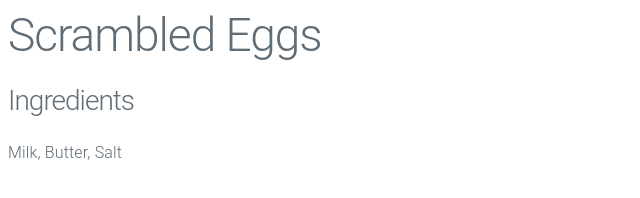
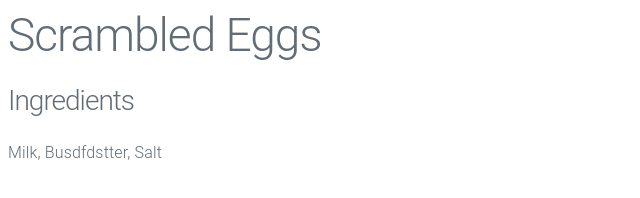
Before and after one commit to judepj/first-project, a plain HTML site: page index.html in a window 1280 px wide. Shown: the full height of the page, 0-640 px from the left. Drawn offline with nearby package versions, Linux system fonts and the light colour scheme.

Commit message:
Update index.html

```diff
--- a/index.html
+++ b/index.html
@@ -14,7 +14,7 @@
   <h1> Scrambled Eggs </h1>
 
   <h3> Ingredients </h3>
-  <p>  Milk, Butter, Salt </p>
+  <p>  Milk, Busdfdstter, Salt </p>
 
 
 
```
